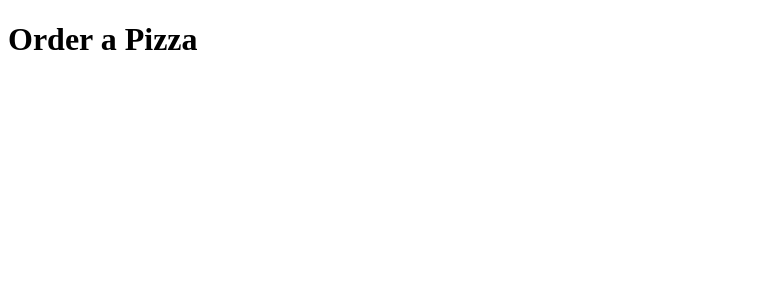
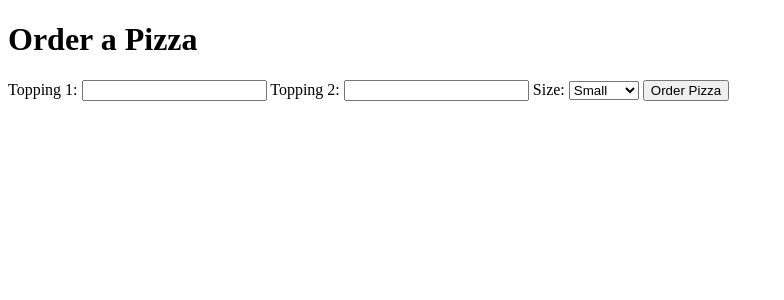
Before and after one commit to akshaypatra/Daily_pizza, a Django app: page /order in a window 1280 px wide. Shown: the top 300 px of the page, without its empty margins (0-784 px from the left). Run offline with Django 5.2, Linux system fonts and the light colour scheme.

Commit message:
created basic form for ordering pizza

```diff
--- a/pizza/templates/pizza/home.html
+++ b/pizza/templates/pizza/home.html
@@ -3,7 +3,7 @@
 <head>
     <meta charset="UTF-8">
     <meta name="viewport" content="width=device-width, initial-scale=1.0">
-    <title>Document</title>
+    <title>Daily Pizza</title>
 </head>
 <body>
     <h1>Ak's Garden</h1>
--- a/pizza/templates/pizza/order.html
+++ b/pizza/templates/pizza/order.html
@@ -3,9 +3,26 @@
 <head>
     <meta charset="UTF-8">
     <meta name="viewport" content="width=device-width, initial-scale=1.0">
-    <title>Document</title>
+    <title>Daily Pizza </title>
 </head>
 <body>
     <h1>Order a Pizza</h1>
+    <form action="{% url 'order' %}" method="post">
+         {% csrf_token %}
+        <label for="topping1" >Topping 1:</label>
+        <input id="topping1" type="text" name="topping1"  />
+
+        <label for="topping2" >Topping 2:</label>
+        <input id="topping2" type="text" name="topping2"  />
+
+        <label for="size" >Size:</label>
+        <select id="size" type="text" name="size"  >
+            <option value="small">Small</option>
+            <option value="medium">Medium</option>
+            <option value="large">Large</option>
+        </select>
+
+        <input type="submit"  value="Order Pizza" />
+    </form>
 </body>
 </html>
```
